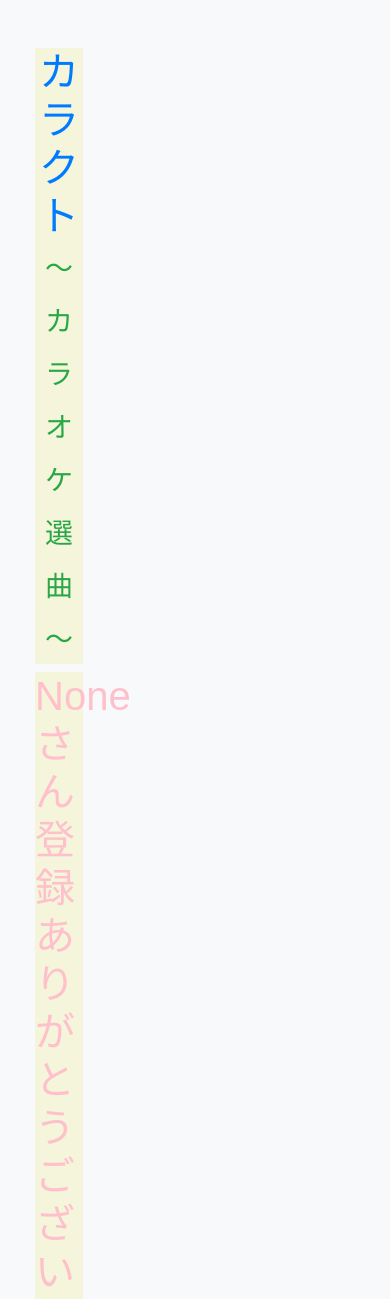
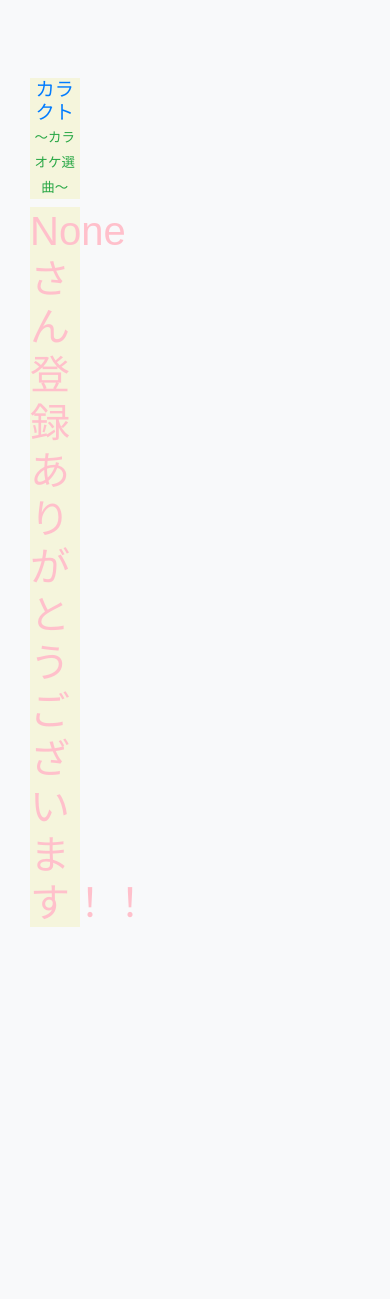
Before and after one commit to Chame02/karakuto2, a Flask app: page /conf_user in a window 390 px wide. Shown: the top 1299 px of the page. After the commit the page ends 927 px from the top, so only its background shows below. Run offline with Flask 3, Linux system fonts and the light colour scheme; some libraries are stand-ins or nearby versions.

Commit message:
レスポンシブ仮

```diff
--- a/templates/base.html
+++ b/templates/base.html
@@ -60,6 +60,39 @@
         .song {
             margin-bottom: 20px;
         }
+         /* レスポンシブデザイン */
+         @media (max-width: 768px) {
+            .container {
+                padding: 10px;
+            }
+            .title {
+                font-size: 1.5em;
+            }
+            .subtitle {
+                font-size: 1em;
+            }
+            label {
+                padding: 8px;
+            }
+            button {
+                padding: 8px 16px;
+            }
+        }
+
+        @media (max-width: 480px) {
+            .title {
+                font-size: 1.2em;
+            }
+            .subtitle {
+                font-size: 0.9em;
+            }
+            label {
+                padding: 6px;
+            }
+            button {
+                padding: 6px 12px;
+            }
+        }
     </style>
 </head>
 <body class="bg-light">
```
